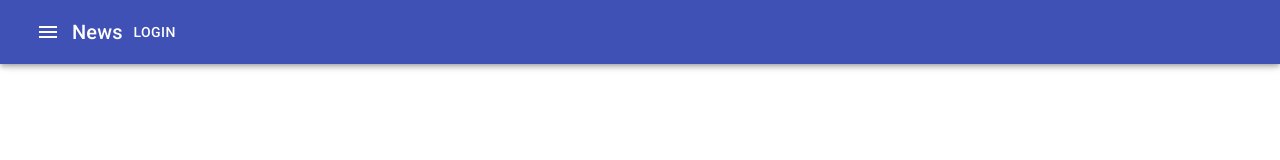
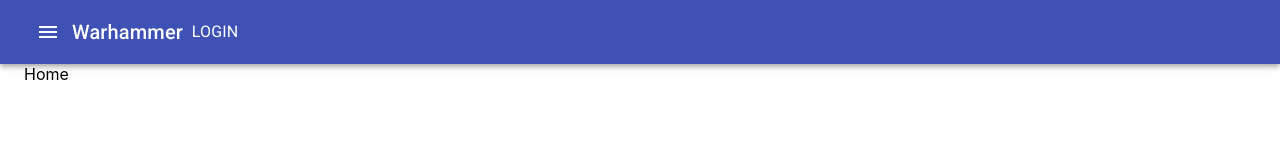
Before and after one commit to matek997/warhammer, a React (Create React App) app: page / in a window 1280 px wide. Shown: the top 160 px of the page. Built offline with nearby package versions, Linux system fonts and the light colour scheme.

Commit message:
do main layout of page

```diff
--- a/src/App.tsx
+++ b/src/App.tsx
@@ -1,29 +1,14 @@
 import React from 'react';
-import MenuIcon from '@material-ui/icons/Menu';
 import './App.css';
-import { Box, Button, Container, Typography } from '@material-ui/core';
+import { Box, Button, Container, Grid, Typography } from '@material-ui/core';
 import { AppBar, IconButton, Toolbar } from '@material-ui/core';
+import { MainLayout } from './components/containers/MainLayout';
+import { Home } from './components/views/Home';
 
 function App() {
-  ;
-  return (
-    <Box>
-      <AppBar >
-  <Toolbar>
-    <IconButton   color="inherit" aria-label="menu">
-      <MenuIcon />
-    </IconButton>
-    <Typography variant="h6">
-      News
-    </Typography>
-    <Button color="inherit">Login</Button>
-  </Toolbar>
-</AppBar>
-      <Container maxWidth='sm'>
-        a
-      </Container>
-    </Box>
-  );
+  return <MainLayout>
+      <Home />
+    </MainLayout>
 }
 
 export default App;
--- /dev/null
+++ b/src/components/TopBar.tsx
@@ -0,0 +1,18 @@
+import { AppBar, Button, IconButton, Toolbar, Typography } from "@material-ui/core"
+import React from "react"
+import MenuIcon from '@material-ui/icons/Menu';
+
+export const TopBar = ()=>{
+
+	return       <AppBar position='sticky' >
+  <Toolbar>
+    <IconButton   color="inherit" aria-label="menu">
+      <MenuIcon />
+    </IconButton>
+    <Typography variant="h6">
+      Warhammer
+    </Typography>
+    <Button color="inherit"><Typography>Login</Typography></Button>
+  </Toolbar>
+</AppBar>
+}
--- /dev/null
+++ b/src/components/containers/MainLayout.tsx
@@ -0,0 +1,13 @@
+import { Box } from "@material-ui/core";
+import React from "react";
+import { TopBar } from "../TopBar";
+
+export const MainLayout = (props:{children?:JSX.Element})=>{
+	return(
+    <Box>
+      <TopBar />
+
+			{props.children}
+    </Box>
+  );
+}
--- /dev/null
+++ b/src/components/views/Home.tsx
@@ -0,0 +1,7 @@
+import { Container } from "@material-ui/core";
+import React from "react";
+
+export const Home = ()=> {
+
+	return <Container>Home</Container>
+}
```
